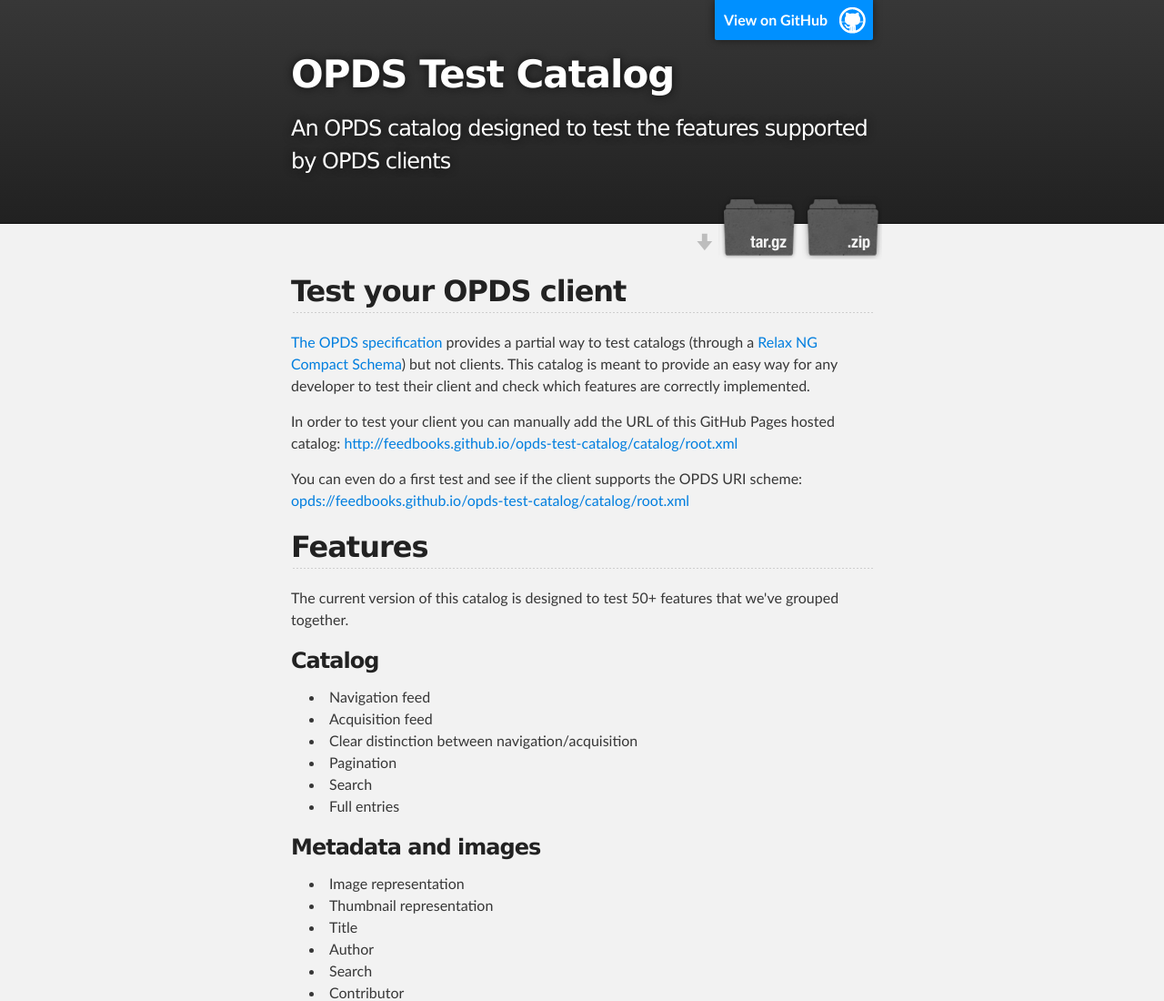
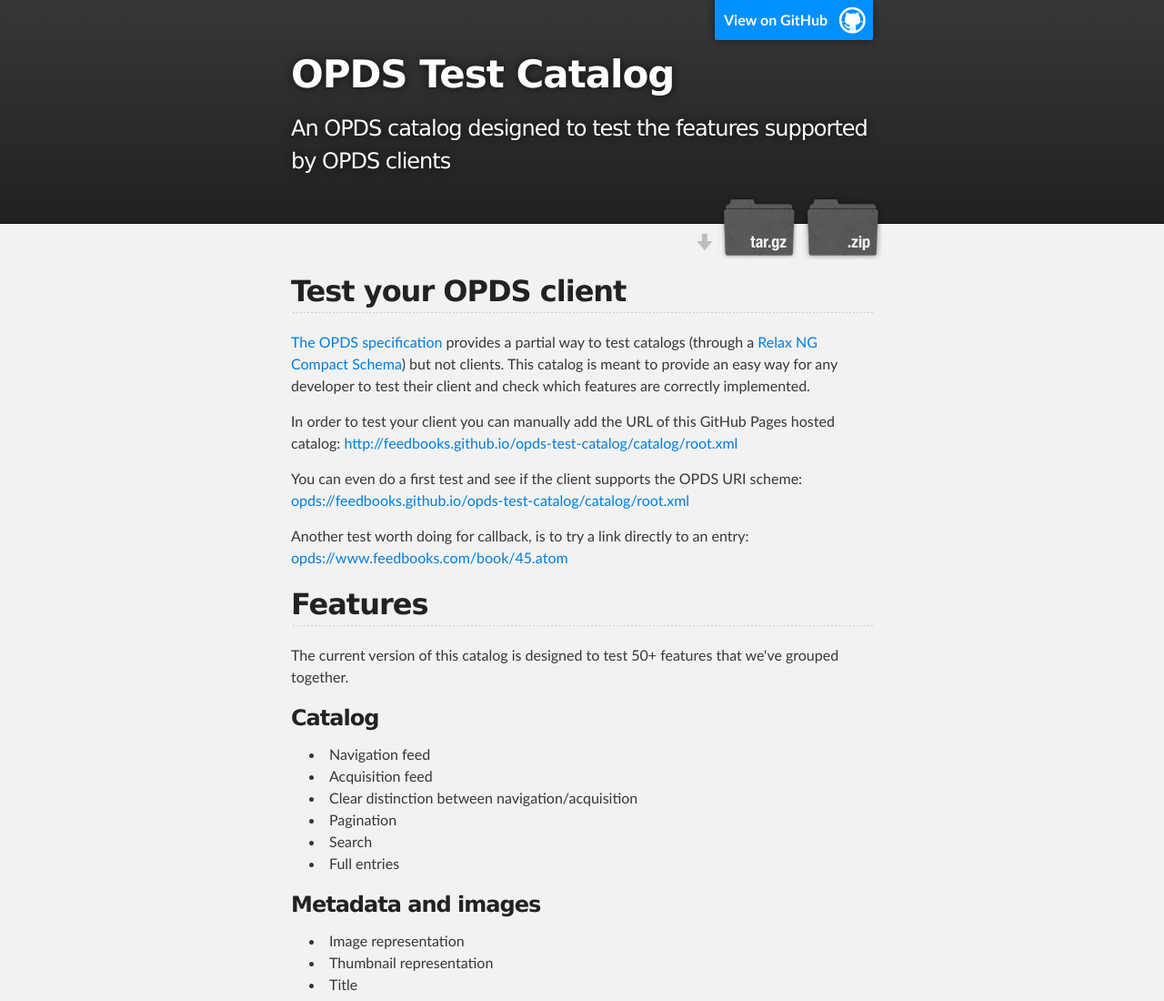
Before and after one commit to Feedbooks/opds-test-catalog, a plain HTML site: page index.html in a window 1280 px wide. Shown: the top 1100 px of the page at 91% size. Drawn offline with Linux system fonts and the light colour scheme.

Commit message:
Added callback to entry

```diff
--- a/index.html
+++ b/index.html
@@ -39,6 +39,9 @@ This catalog is meant to provide an easy way for any developer to test their cli
 <p>In order to test your client you can manually add the URL of this GitHub Pages hosted catalog: <a href="http://feedbooks.github.io/opds-test-catalog/catalog/root.xml">http://feedbooks.github.io/opds-test-catalog/catalog/root.xml</a></p>
 
 <p>You can even do a first test and see if the client supports the OPDS URI scheme: <a href="opds://feedbooks.github.io/opds-test-catalog/catalog/root.xml">opds://feedbooks.github.io/opds-test-catalog/catalog/root.xml</a></p>
+
+<p>Another test worth doing for callback, is to try a link directly to an entry: <a href="opds://www.feedbooks.com/book/45.atom">opds://www.feedbooks.com/book/45.atom</a></p>
+
 
 <h2>Features</h2>
 
```
